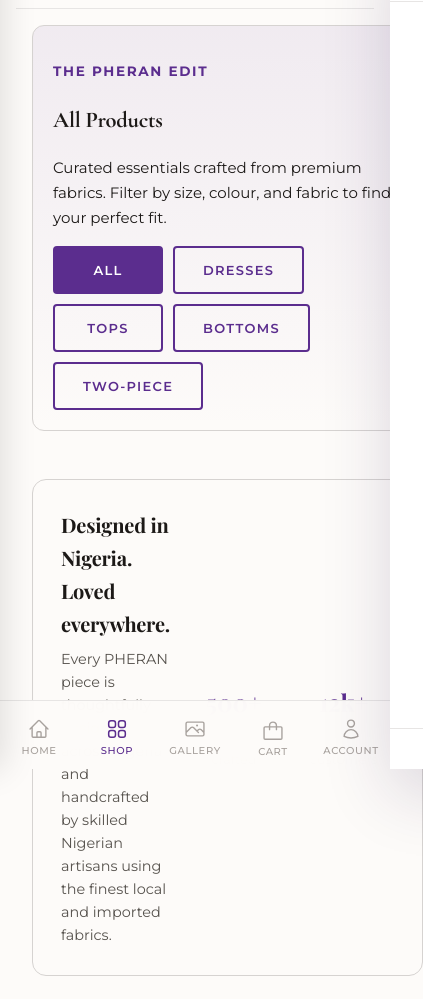
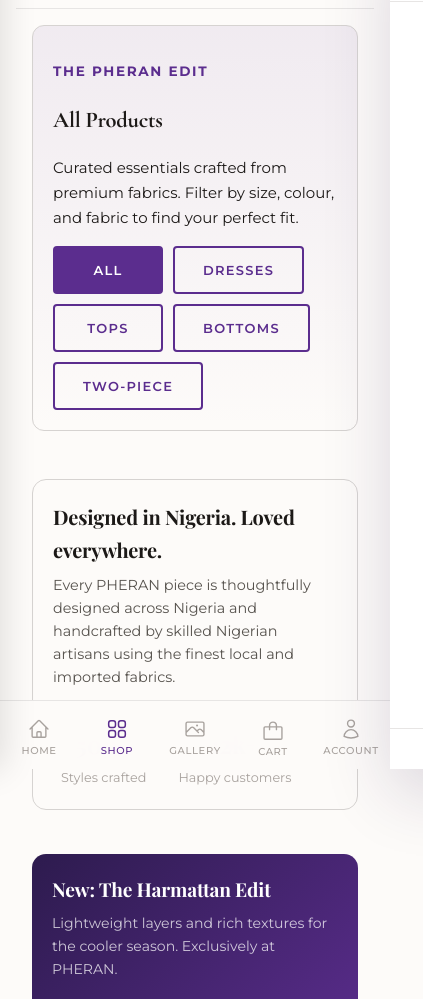
Before and after one commit to TemiKayode/pheran, a website: page mvp/category.html in a window 390 px wide. Shown: the part 75-1074 px from the top of the page, 423 px wide, since content can reach past the window. Drawn offline with nearby package versions, Linux system fonts and the light colour scheme; no server answers; a web font is replaced by a local one.

Commit message:
Fix mobile layout overflow on shop page (grid blowout)
.category-story's nested grid had no min-width:0, so its intrinsic
content width forced the shared .category-page grid track wider
than the viewport, dragging every sibling section (including the
lookbook banner) 33px past the right edge on mobile. Fixes:

- min-width:0 on category-page grid children (root cause)
- stack story stats and lookbook banner vertically below 640px
- overflow-x:hidden on html/body as a site-wide backstop so any
  future off-canvas/overflow element can't cause horizontal
  misalignment on any device
- bump styles.css cache-busting version so the fix isn't masked
  by the 7-day image/asset cache

```diff
--- a/mvp/category.html
+++ b/mvp/category.html
@@ -31,7 +31,7 @@
   <link rel="preconnect" href="https://fonts.googleapis.com"><link rel="preconnect" href="https://fonts.gstatic.com" crossorigin>
   <link href="https://fonts.googleapis.com/css2?family=Cormorant+Garamond:wght@400;600;700&family=DM+Sans:wght@400;500;600;700&family=Playfair+Display:ital,wght@0,400;0,700;1,400&display=swap" rel="stylesheet">
   <link rel="stylesheet" href="../css/variables.css">
-  <link rel="stylesheet" href="styles.css?v=20260801">
+  <link rel="stylesheet" href="styles.css?v=20260802">
   <link rel="stylesheet" href="styles-upgrade.css?v=20260801">
   <link rel="manifest" href="../manifest.json">
 </head>
--- a/mvp/styles.css
+++ b/mvp/styles.css
@@ -1,7 +1,8 @@
 @import url('../css/variables.css');
 
 *{box-sizing:border-box}
-body{font-family:var(--font-body);color:var(--text-primary);margin:0;background:var(--white-pure)}
+html{overflow-x:hidden}
+body{font-family:var(--font-body);color:var(--text-primary);margin:0;background:var(--white-pure);overflow-x:hidden}
 .container{max-width:var(--max-width);margin:0 auto;padding:0 var(--space-md)}
 .site-header{height:var(--header-height);border-bottom:1px solid var(--gray-200);background:var(--white-pure)}
 .header-inner{display:flex;align-items:center;justify-content:space-between;height:100%}
@@ -100,6 +101,7 @@
 
 /* Category page styles */
 .category-page{display:grid;grid-template-columns:280px 1fr;gap:24px;padding:32px 0}
+.category-page>*{min-width:0}
 .filters{background:var(--white-pure);border:1px solid var(--gray-200);padding:16px;border-radius:8px;height:fit-content}
 .category-hero{background:linear-gradient(180deg, rgba(91,45,142,0.08), rgba(255,255,255,0));padding:28px 24px;margin-bottom:24px;border-radius:12px;border:1px solid var(--gray-200)}
 .hero-copy{max-width:600px}
@@ -389,6 +391,12 @@
 .lookbook-banner .lb-text h3{margin:0 0 6px;color:#fff;font-family:var(--font-display);font-size:1.2rem}
 .lookbook-banner .lb-text p{margin:0;color:rgba(255,255,255,0.75);font-size:0.88rem}
 .lookbook-banner .lb-cta{white-space:nowrap;padding:10px 20px;background:rgba(255,255,255,0.15);border:1px solid rgba(255,255,255,0.5);color:#fff;border-radius:999px;font-size:0.88rem;text-decoration:none;font-weight:700;backdrop-filter:blur(4px)}
+@media(max-width:640px){
+  .category-story{grid-template-columns:1fr;padding:20px}
+  .category-story>div[style*="flex"]{margin-top:16px}
+  .category-story .story-stat{padding:0 8px}
+  .lookbook-banner{flex-direction:column;align-items:flex-start;padding:20px}
+}
 
 /* ─── Category improved empty state ─────────────────────────── */
 .empty-full{padding:48px 20px;text-align:center}
```
Also changed, not shown: mvp/about.html (+1 -1 lines), mvp/account.html (+1 -1 lines), mvp/cart.html (+1 -1 lines), mvp/checkout.html (+1 -1 lines), mvp/confirmation.html (+1 -1 lines), mvp/custom.html (+1 -1 lines), mvp/gallery.html (+1 -1 lines), mvp/guide-aso-oke.html (+1 -1 lines), mvp/guide-gown-pricing.html (+1 -1 lines), mvp/guide-owambe.html (+1 -1 lines), mvp/homepage.html (+1 -1 lines), mvp/policies.html (+1 -1 lines), mvp/product.html (+1 -1 lines), mvp/support.html (+1 -1 lines).
